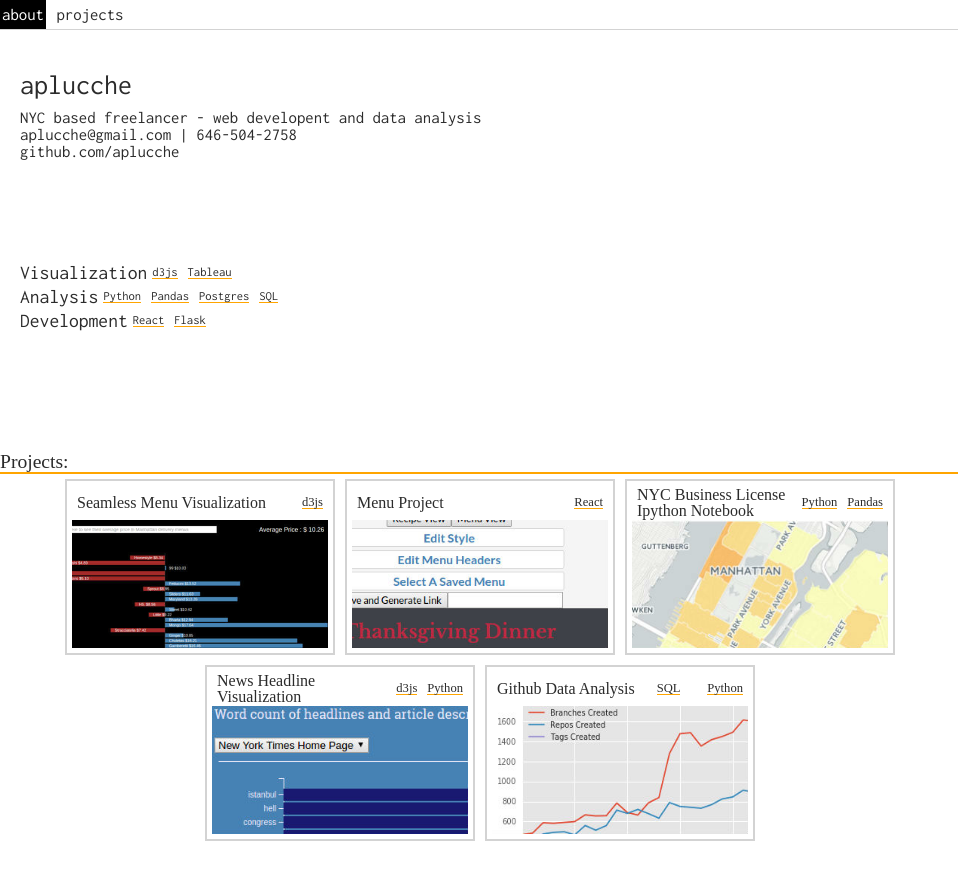
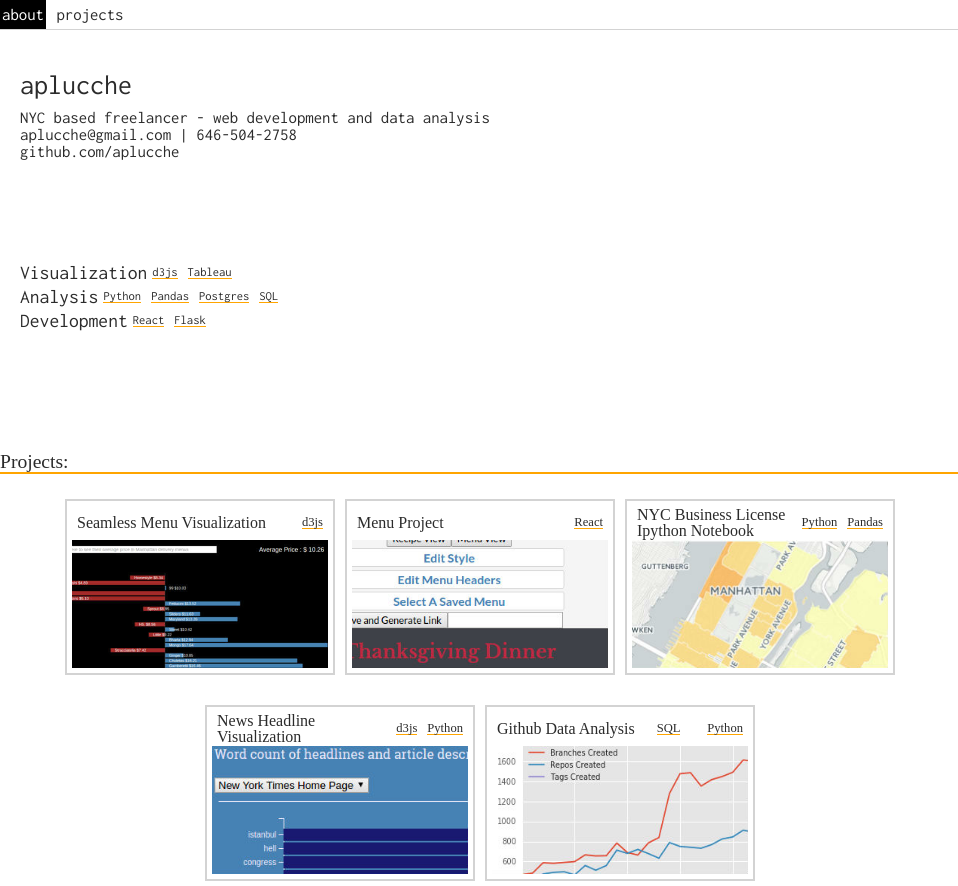
Before and after one commit to aplucche/aplucche, a plain HTML site: page index.html in a window 1280 px wide. Shown: the whole page, without its empty margins (0-958 px from the left). Before the commit the page ends 846 px from the top, so only its background shows below. Drawn offline with Linux system fonts and the light colour scheme.

Commit message:
Minor edits to copy and style

```diff
--- a/index.html
+++ b/index.html
@@ -18,7 +18,7 @@
     <div id='content'>
       <div id="info-container">
         <h1 id=title>aplucche</h1>
-        <h3>NYC based freelancer - web developent and data analysis</h3>
+        <h3>NYC based freelancer - web development and data analysis</h3>
         <h3>aplucche@gmail.com | 646-504-2758</h3>
         <h3>github.com/aplucche</h3>
       </div>
--- a/main.scss
+++ b/main.scss
@@ -75,7 +75,6 @@ nav {
 
 #project-section {
   padding: 100px 0px 0px 0px;
-  max-width: 1180px;
   //max-width: 1180px; 4 rows
   max-width: 960px;
 }
@@ -96,7 +95,7 @@ nav {
   width: 256px;
   border: 2px solid $project-border-color;
   padding: 5px 5px 5px 5px;
-  margin: 5px 5px 5px 5px;
+  margin: 25px 5px 5px 5px;
 
   &:hover {
   background-color: $tag-color;
@@ -117,10 +116,6 @@ nav {
 
   #thumbnail {
     height: 128px;
-    //height: 256px;
-    //margin-bottom: -128px;
-    //-webkit-clip-path: inset(0px 0px 128px 0px);
-    //clip-path: inset(0px 0px 128px 0px);
   }
 }
 
```
Also changed, not shown: main.css.
